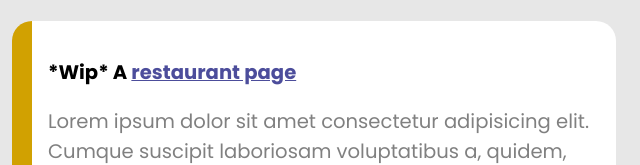
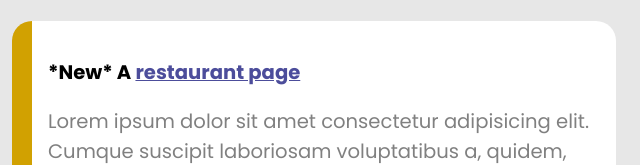
Before and after one commit to MateoBot496/admin-dashboard, a plain HTML site: page index.html in a window 1280 px wide. Shown: the part 969-1134 px from the top of the page, 640-1280 px from the left. Drawn offline with Linux system fonts and the light colour scheme.

Commit message:
Añadimos pagina nueva

```diff
--- a/index.html
+++ b/index.html
@@ -100,7 +100,7 @@
                     <div class="c1-content"><p> <a href="https://mateobot496.github.io/landing_page/">A landing page</a></p> "A landing page that speaks in echoes—minimal, bold, and immersive. Smooth fades, dynamic flows, and a design that pulls you in. Step inside, explore, and let the story unfold."</div>
                     <div class="c1-content"><p> An amazing online <a href="https://mateobot496.github.io/calculator/">calculator</a></p>"A calculator with rhythm—sleek, precise, and effortlessly smooth. Clean lines, soft glows, and a design that makes every calculation feel seamless. Numbers in, answers out—simple, intuitive, instant."</div>
                     <div class="c1-content"><p>*New* A thrilling <a href="https://mateobot496.github.io/tictactoe/">tic-tac-toe</a>. </p>"An example project that speaks for itself—clean, functional, and built to inspire. Smooth interactions, thoughtful design, and a foundation ready to grow. Explore, learn, and make it your own."</div>
-                    <div class="c1-content"><p>*Wip* A <a href="">restaurant page</a></p>Lorem ipsum dolor sit amet consectetur adipisicing elit. Cumque suscipit laboriosam voluptatibus a, quidem, amet eum labore, animi debitis voluptas cupiditate iste dolorem consequuntur qui! Repellat quisquam maiores obcaecati illo.</div>
+                    <div class="c1-content"><p>*New* A <a href="https://mateobot496.github.io/restaurant/">restaurant page</a></p>Lorem ipsum dolor sit amet consectetur adipisicing elit. Cumque suscipit laboriosam voluptatibus a, quidem, amet eum labore, animi debitis voluptas cupiditate iste dolorem consequuntur qui! Repellat quisquam maiores obcaecati illo.</div>
 
 
                 </div>
```
